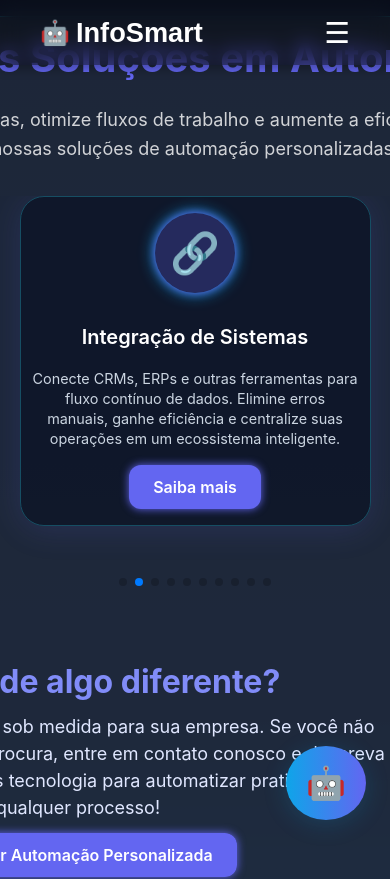
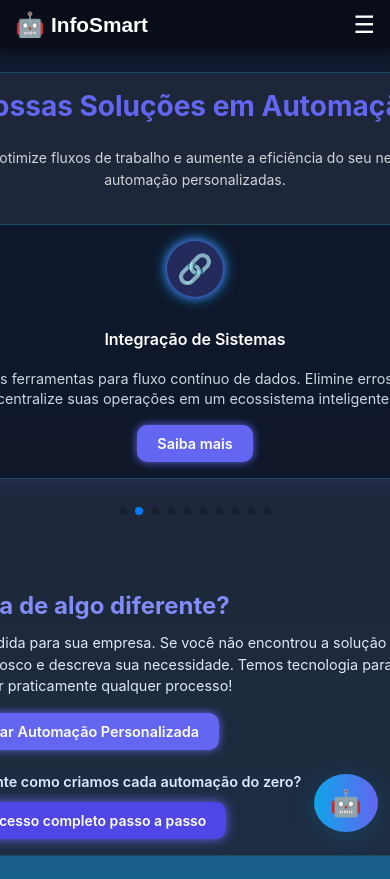
Before and after one commit to Vinisilva0010/InfoSmartAI-2025, a React (Vite) app: page /automacoes in a window 390 px wide. Shown: the top 879 px of the page. Built offline with nearby package versions, Linux system fonts and the light colour scheme.

Commit message:
Feat: Implementar responsividade completa para mobile

```diff
--- a/src/styles/Chatbot.css
+++ b/src/styles/Chatbot.css
@@ -144,3 +144,66 @@
 .chatbot-send:hover:not(:disabled) {
   filter: brightness(1.1);
 }
+
+@media (max-width: 768px) {
+  .chatbot-container {
+    bottom: 16px;
+    right: 16px;
+  }
+  .chatbot-fab {
+    padding: 16px 18px;
+    font-size: 1.8rem;
+  }
+  .chatbot-box {
+    width: 320px;
+    height: 400px;
+  }
+  .chatbot-title {
+    font-size: 1rem;
+  }
+  .chatbot-messages {
+    font-size: 0.95rem;
+  }
+  .chatbot-input {
+    font-size: 0.9rem;
+    padding: 6px 10px;
+  }
+  .chatbot-send {
+    font-size: 0.9rem;
+    padding: 6px 16px;
+  }
+}
+
+@media (max-width: 480px) {
+  .chatbot-container {
+    bottom: 12px;
+    right: 12px;
+  }
+  .chatbot-fab {
+    padding: 14px 16px;
+    font-size: 1.6rem;
+  }
+  .chatbot-box {
+    width: 90vw;
+    height: 60vh;
+    max-height: 80vh;
+  }
+  .chatbot-title {
+    font-size: 0.9rem;
+  }
+  .chatbot-messages {
+    font-size: 0.85rem;
+  }
+  .chatbot-msg-user,
+  .chatbot-msg-bot {
+    max-width: 90%;
+  }
+  .chatbot-input {
+    font-size: 0.8rem;
+    padding: 5px 8px;
+  }
+  .chatbot-send {
+    font-size: 0.8rem;
+    padding: 5px 14px;
+  }
+}
--- a/src/styles/Contato.css
+++ b/src/styles/Contato.css
@@ -124,6 +124,9 @@
 
 /* RESPONSIVO PARA TABLETS */
 @media (max-width: 768px) {
+  .contato-main {
+    padding-top: 64px;
+  }
   .contato-section {
     margin: 32px 16px;
     padding: 24px;
@@ -155,6 +158,9 @@
 
 /* RESPONSIVO PARA CELULARES */
 @media (max-width: 480px) {
+  .contato-main {
+    padding-top: 48px;
+  }
   .contato-section {
     margin: 24px 8px;
     padding: 16px;
--- a/src/styles/DetailPage.css
+++ b/src/styles/DetailPage.css
@@ -61,6 +61,9 @@
 
 /* Responsividade para telas menores */
 @media (max-width: 768px) {
+  .detail-main {
+    padding-top: 64px;
+  }
   .detail-section {
     margin: 32px 16px;
     padding: 24px;
@@ -86,6 +89,9 @@
 }
 
 @media (max-width: 480px) {
+  .detail-main {
+    padding-top: 48px;
+  }
   .detail-section {
     margin: 24px 8px;
     padding: 16px;
--- a/src/styles/Footer.css
+++ b/src/styles/Footer.css
@@ -42,6 +42,10 @@
 
 /* Responsividade para telas menores */
 @media (max-width: 768px) {
+  .footer {
+    padding: 24px 0;
+    margin-top: 48px;
+  }
   .footer-content {
     padding: 0 12px;
   }
@@ -62,6 +66,10 @@
 }
 
 @media (max-width: 480px) {
+  .footer {
+    padding: 16px 0;
+    margin-top: 32px;
+  }
   .footer-content {
     padding: 0 8px;
   }
--- a/src/styles/Navbar.css
+++ b/src/styles/Navbar.css
@@ -84,28 +84,22 @@
   box-shadow: 0 4px 20px rgba(0, 0, 0, 0.6);
 }
 
-/* Responsividade */
-@media (max-width: 768px) {
-  .navbar-menu {
-    overflow-x: auto;
-    flex-wrap: nowrap;
-  }
-
-  .navbar-menu li {
-    margin-left: 16px;
-  }
-  /* Botão hamburguer */
+/* Botão hamburguer */
 .navbar-toggle {
-  display: none;
+  display: none; /* Escondido por padrão */
   cursor: pointer;
   font-size: 1.8rem;
   color: white;
 }
 
-/* Responsivo */
+/* Responsividade */
 @media (max-width: 768px) {
+  .navbar-header {
+    padding: 15px 20px; /* Ajuste o padding para tablets e celulares */
+  }
+
   .navbar-toggle {
-    display: block;
+    display: block; /* Mostra o botão hambúrguer */
   }
 
   .navbar-nav {
@@ -117,11 +111,11 @@
     position: absolute;
     top: 100%;
     left: 0;
-    display: none;
+    display: none; /* Escondido por padrão no mobile */
   }
 
   .navbar-nav.active {
-    display: flex;
+    display: flex; /* Mostra o menu quando ativo */
   }
 
   .navbar-menu {
@@ -130,8 +124,32 @@
   }
 
   .navbar-menu li {
-    margin: 12px 0;
+    margin: 12px 0; /* Ajuste o espaçamento vertical */
+  }
+
+  .navbar-menu-link {
+    font-size: 1.1rem; /* Aumenta a fonte para melhor toque */
+  }
+
+  .navbar-logo {
+    font-size: 1.5rem;
   }
 }
 
+@media (max-width: 480px) {
+  .navbar-header {
+    padding: 10px 15px; /* Mais ajuste para telas muito pequenas */
+  }
+
+  .navbar-logo {
+    font-size: 1.3rem;
+  }
+
+  .navbar-toggle {
+    font-size: 1.5rem;
+  }
+
+  .navbar-menu-link {
+    font-size: 1rem;
+  }
 }
--- a/src/styles/agentes.css
+++ b/src/styles/agentes.css
@@ -112,6 +112,7 @@
 
 @media (max-width: 768px) {
   .agentes-main {
+    padding-top: 64px; /* Ajuste para telas menores */
     padding: 0 12px; /* Reduzindo a margem lateral */
   }
 
@@ -121,8 +122,9 @@
   }
 
   .agentes-card {
-    min-width: 90vw; /* Quase a largura total da tela */
-    max-width: 90vw;
+    min-width: unset; /* Remove min-width fixo */
+    max-width: 100%;
+    width: calc(100% - 24px); /* Ajusta para preenchimento */
     padding: 24px 12px;
   }
 
@@ -156,6 +158,7 @@
 
 @media (max-width: 480px) {
   .agentes-main {
+    padding-top: 48px; /* Mais ajuste para celulares */
     padding: 0 8px; /* Reduzindo ainda mais a margem lateral */
   }
 
@@ -165,8 +168,6 @@
   }
 
   .agentes-card {
-    min-width: 90vw; /* Quase a largura total da tela */
-    max-width: 90vw;
     padding: 16px 8px;
   }
 
@@ -179,9 +180,9 @@
   }
 
   .agentes-card-icon {
-    width: 60px;
-    height: 60px;
-    font-size: 2rem;
+    width: 56px; /* Tamanho ligeiramente menor para ícones */
+    height: 56px;
+    font-size: 1.8rem;
   }
 
   .agentes-card-title {
--- a/src/styles/automacoes.css
+++ b/src/styles/automacoes.css
@@ -161,9 +161,13 @@
 
 /* Swiper cards maior e melhor ajuste para telas pequenas */
 @media (max-width: 768px) {
+  .automacoes-main {
+    padding-top: 64px;
+  }
   .automacoes-card {
-    min-width: 90vw !important;
-    max-width: 90vw !important;
+    min-width: unset;
+    max-width: 100%;
+    width: calc(100% - 32px);
     padding: 24px 16px;
   }
 
@@ -171,19 +175,55 @@
     margin: 32px 16px;
     padding: 24px 16px;
   }
+
+  .automacoes-title {
+    font-size: 2rem;
+  }
+
+  .automacoes-desc {
+    font-size: 1rem;
+  }
+
+  .automacoes-card-icon {
+    width: 64px;
+    height: 64px;
+    font-size: 2rem;
+  }
+
+  .automacoes-card-title {
+    font-size: 1.125rem;
+  }
+
+  .automacoes-card-desc {
+    font-size: 0.875rem;
+  }
+
+  .automacoes-card-btn {
+    padding: 8px 20px;
+    font-size: 0.9rem;
+  }
+
+  .automacoes-extra-title {
+    font-size: 1.8rem;
+  }
+
+  .automacoes-extra-desc {
+    font-size: 1rem;
+  }
 }
 
 @media (max-width: 480px) {
+  .automacoes-main {
+    padding-top: 48px;
+  }
   .automacoes-section {
-    margin: 16px 8px !important;
-    padding: 16px 12px !important;
+    margin: 24px 8px;
+    padding: 16px 12px;
     border-radius: 16px;
   }
 
   .automacoes-card {
-    min-width: 90vw !important;
-    max-width: 90vw !important;
-    padding: 16px 12px !important;
+    padding: 16px 12px;
   }
 
   .automacoes-card-desc {
@@ -192,208 +232,44 @@
   }
 
   .automacoes-card-btn {
-    padding: 12px 24px !important;
-    font-size: 1rem !important;
-    border-radius: 12px !important;
-  }
-  .automacoes-main {
-  padding-top: 96px;
-  min-height: 100vh;
-  background: none; /* O gradiente do corpo já está no index.css */
-  display: flex;
-  flex-direction: column;
-  align-items: center;
-  padding: 0 16px;
-}
-
-.automacoes-section {
-  max-width: 900px;
-  margin: 64px auto;
-  background: rgba(30, 41, 59, 0.9);
-  border-radius: 24px;
-  padding: 32px;
-  color: #fff;
-  box-shadow: 0 4px 32px rgba(99, 102, 241, 0.1);
-  border: 1px solid #164e63;
+    padding: 10px 20px;
+    font-size: 0.9rem;
+    border-radius: 10px;
   }
 
   .automacoes-title {
-  font-size: 2.5rem;
-  font-weight: bold;
-  color: #6366f1;
-  margin-bottom: 24px;
-  text-align: center;
+    font-size: 1.75rem;
   }
 
   .automacoes-desc {
-  font-size: 1.125rem;
-  color: rgba(255, 255, 255, 0.8);
-  margin-bottom: 32px;
-  text-align: center;
-  line-height: 1.6;
-}
-
-.automacoes-card-swiper {
-  padding-bottom: 48px; /* Espaço para paginação */
-}
-
-.automacoes-card-swiper .swiper-slide {
-  display: flex;
-  justify-content: center;
-}
-
-.automacoes-card {
-  background: rgba(15, 23, 42, 0.9);
-  border-radius: 24px;
-  padding: 32px 16px;
-  color: #fff;
-  box-shadow: 0 4px 32px rgba(99, 102, 241, 0.15);
-  border: 1px solid #164e63;
-  min-width: 280px; /* Ajustado para evitar que fique muito estreito */
-  max-width: 320px;
-  display: flex;
-  flex-direction: column;
-  align-items: center;
-  gap: 16px;
-  transition: transform 0.3s, box-shadow 0.3s;
-}
-
-.automacoes-card:hover {
-  transform: translateY(-8px);
-  box-shadow: 0 8px 48px rgba(99, 102, 241, 0.25);
+    font-size: 0.875rem;
   }
 
   .automacoes-card-icon {
-  width: 80px;
-  height: 80px;
-  background: rgba(99, 102, 241, 0.25);
-  border-radius: 50%;
-  margin-bottom: 16px;
-  display: flex;
-  align-items: center;
-  justify-content: center;
-  font-size: 2.5rem;
-  color: #6366f1;
-  box-shadow: 0 0 8px #6366f1, 0 0 16px #0ea5e9;
+    width: 56px;
+    height: 56px;
+    font-size: 1.8rem;
   }
 
   .automacoes-card-title {
-  font-size: 1.25rem;
-  font-weight: 600;
-  margin-bottom: 4px;
-  text-align: center;
-}
-
-.automacoes-card-desc {
     font-size: 1rem;
-  color: #cbd5e1;
-  text-align: center;
-  overflow-wrap: break-word;
-}
-
-.automacoes-card-btn {
-  background: #6366f1;
-  color: #fff;
-  font-weight: 600;
-  padding: 12px 28px;
-  border-radius: 12px;
-  cursor: pointer;
-  text-decoration: none;
-  transition: background-color 0.3s ease;
-  align-self: center;
-  margin-top: auto;
-  box-shadow: 0 0 8px #6366f1;
-}
-
-.automacoes-card-btn:hover {
-  background: #4f46e5;
-}
-
-/* NOVA SEÇÃO PERSONALIZADA */
-.automacoes-extra {
-  margin-top: 64px;
-  text-align: center;
-  color: #e0e7ff;
-  max-width: 640px;
   }
 
   .automacoes-extra-title {
-  font-size: 2rem;
-  margin-bottom: 12px;
-  color: #818cf8;
+    font-size: 1.5rem;
   }
 
   .automacoes-extra-desc {
-  font-size: 1.125rem;
-  margin-bottom: 24px;
-  line-height: 1.5;
-}
-
-/* Link do processo passo a passo */
-.como-funciona-link-container {
-  margin-top: 32px;
+    font-size: 0.9rem;
   }
 
   .como-funciona-chamada {
-  margin-bottom: 12px;
-  font-weight: 600;
+    font-size: 0.9rem;
   }
 
   .como-funciona-botao {
-  display: inline-block;
-  background-color: #4f46e5;
-  color: white;
-  padding: 12px 24px;
-  border-radius: 12px;
-  text-decoration: none;
-  font-weight: 600;
-  box-shadow: 0 0 12px #6366f1;
-  transition: background-color 0.3s ease;
-}
-
-.como-funciona-botao:hover {
-  background-color: #4338ca;
-}
-
-/* Responsividade para mobile */
-
-/* Swiper cards maior e melhor ajuste para telas pequenas */
-@media (max-width: 768px) {
-  .automacoes-card {
-    min-width: 90vw !important;
-    max-width: 90vw !important;
-    padding: 24px 16px;
-  }
-
-  .automacoes-section {
-    margin: 32px 16px;
-    padding: 24px 16px;
+    padding: 10px 20px;
+    font-size: 0.875rem;
+    border-radius: 10px;
   }
 }
-
-@media (max-width: 480px) {
-  .automacoes-section {
-    margin: 16px 8px !important;
-    padding: 16px 12px !important;
-    border-radius: 16px;
-  }
-
-  .automacoes-card {
-    min-width: 90vw !important;
-    max-width: 90vw !important;
-    padding: 16px 12px !important;
-  }
-
-  .automacoes-card-desc {
-    font-size: 0.9rem;
-    line-height: 1.4;
-  }
-
-  .automacoes-card-btn {
-    padding: 12px 24px !important;
-    font-size: 1rem !important;
-    border-radius: 12px !important;
-  }
-}
-
-}
```
Also changed, not shown: src/styles/Home.css (+30 -17 lines), src/styles/Sites.css (+59 -10 lines), src/styles/sobre.css (+34 -3 lines). Lines whose indentation alone changed are shown as unchanged.
